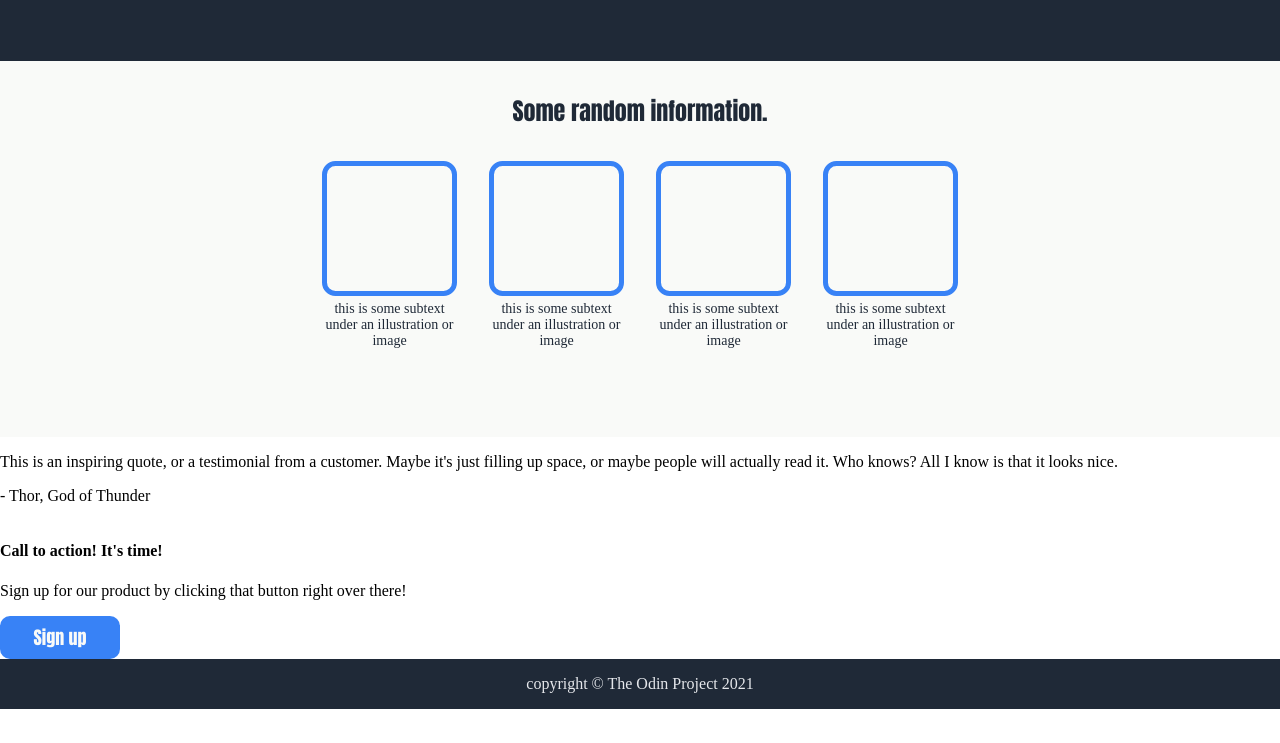
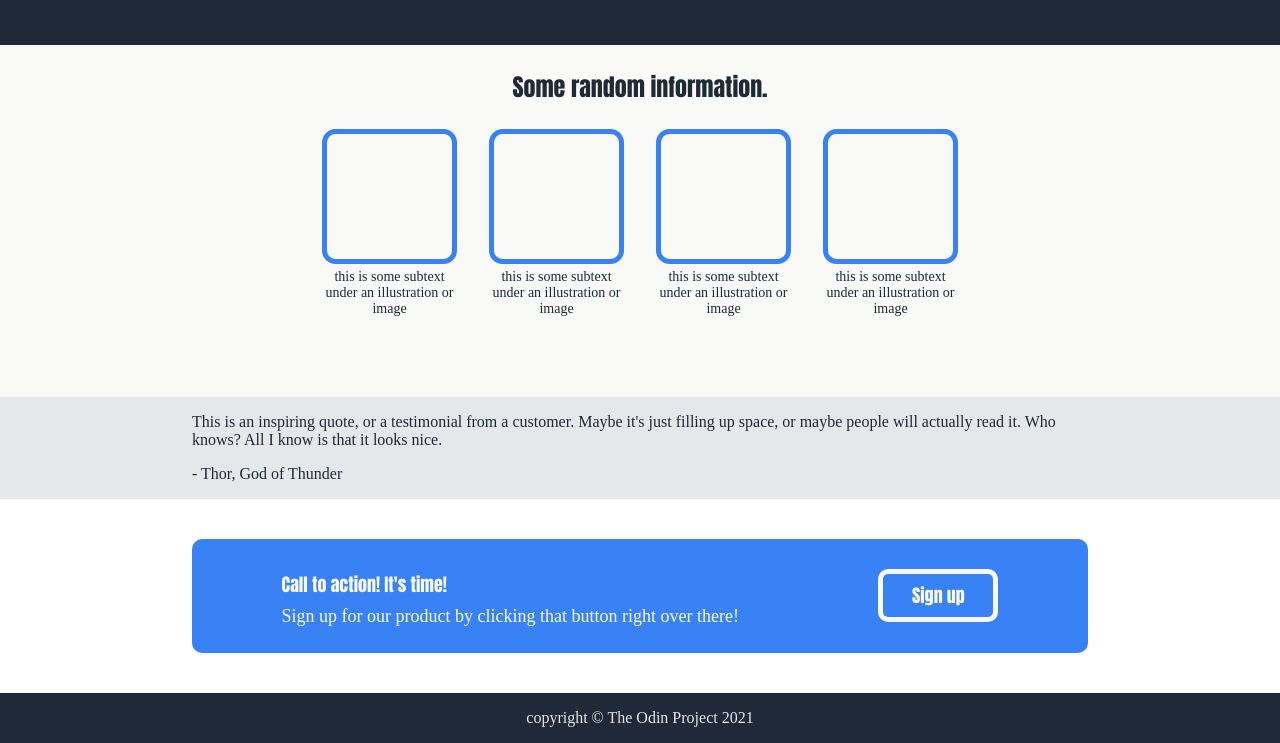
Before and after one commit to yurplepurple10/practice-website, a plain HTML site: page index.html in a window 1280 px wide. Shown: the part 392-1135 px from the top of the page. Before the commit the page ends 1101 px from the top, so only its background shows below. Drawn offline with Linux system fonts and the light colour scheme.

Commit message:
Add style to call to action.

```diff
--- a/index.html
+++ b/index.html
@@ -51,7 +51,7 @@
             <div class="blue">
                 <div>
                     <h4>Call to action! It's time!</h4>
-                    <p>Sign up for our product by clicking that button right over there!</p>
+                    <p class="sign_up">Sign up for our product by clicking that button right over there!</p>
                 </div>
                 <button class="call">Sign up</button>
             </div>
--- a/styles.css
+++ b/styles.css
@@ -12,7 +12,6 @@ html, body {
 
 .container {
     height: fit-content;
-    padding: 8px;
     padding-left: 15%;
     padding-right: 15%;
     display: flex;
@@ -24,7 +23,6 @@ html, body {
     right: 0;
     height: fit-content;
     flex-direction: row;
-    padding: 8px;
     padding-left: 15%;
     padding-right: 15%;
     padding-top: 0;
@@ -39,7 +37,6 @@ html, body {
     display: flex;
     align-items: center;
     flex-direction: column;
-    padding: 8px;
     padding-left: 15%;
     padding-right: 15%;
     padding-bottom: 48px;
@@ -47,7 +44,6 @@ html, body {
 }
 
 .subsection {
-    padding: 8px;
     padding-left: 15%;
     padding-right: 15%;
     margin-bottom: 32px;
@@ -109,10 +105,59 @@ div.object {
     width: fit-content;
 }
 
+.quote {
+    background-color: #E5E7EB;
+    color:#1F2937;
+    padding-left: 15%;
+    padding-right: 15%;
+}
+
+.action {
+    padding-left: 15%;
+    padding-right: 15%;
+    padding-top: 40px;
+    padding-bottom: 40px;
+}
+
+.blue {
+    background-color:#3882F6;
+    color:#F9FAF8;
+    padding-left: 10%;
+    padding-right: 10%;
+    padding-top: 8px;
+    padding-bottom: 8px;
+    display: flex;
+    border-radius: 10px;
+    gap: 24px;
+}
+
+.blue div {
+    display: flex;
+    flex-direction: column;
+}
+
+.sign_up {
+    font-size: 18px;
+    font-family: 'Times New Roman', Times, serif;
+    margin-top: 8px;
+}
+
 img {
     width: 60%;
     display: flex;
     margin-right: auto;
+}
+
+.call {
+    border: 5px solid #F9FAF8;
+    font-weight: bold;
+    font-family: Impact, Haettenschweiler, 'Arial Narrow Bold', sans-serif;
+    font-size: 18px;
+    width: 120px;
+    padding: 8px;
+    border-radius: 10px;
+    align-self: center;
+    margin-left: auto;
 }
 
 button {
@@ -147,6 +192,14 @@ h3 {
     color: #1F2937;
 }
 
+h4 {
+    font-size: 18px;
+    font-weight: bold;
+    font-family: Impact, Haettenschweiler, 'Arial Narrow Bold', sans-serif;
+    color:#F9FAF8;
+    margin-bottom: 0px;
+}
+
 #header,
 #footer {
     background: #1F2937;
```
